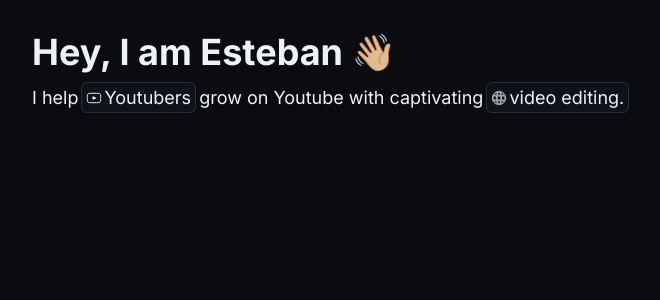
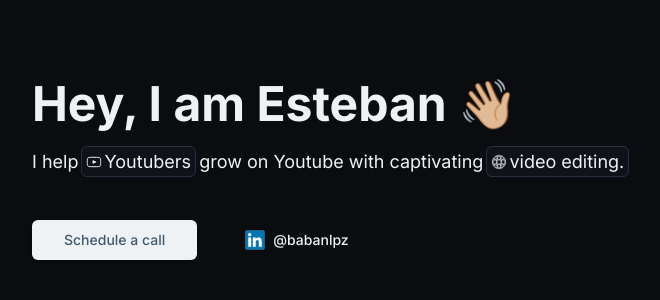
Before and after one commit to Babanlpz/portfolio-baban, a Next.js app: page / in a window 1280 px wide. Shown: the top 300 px of the page, without its empty margins (296-956 px from the left). Built offline with nearby package versions, Linux system fonts and the light colour scheme.

Commit message:
FEAT buttons hero linkedin and call

```diff
--- a/app/_landing/Hero.tsx
+++ b/app/_landing/Hero.tsx
@@ -1,11 +1,12 @@
+import { Button } from "@/components/ui/button";
 import { PropsWithChildren } from "react";
 import { Section } from "./Section";
 import { CustomIcon } from "./icons/CustomIcons";
 
 export const Hero = () => {
   return (
-    <Section clasName="flex flex-col gap-2">
-      <h1 className="text-4xl font-bold">Hey, I am Esteban 👋🏼</h1>
+    <Section clasName="flex flex-col gap-2 lg:gap-4">
+      <h1 className="text-4xl lg:text-5xl font-bold">Hey, I am Esteban 👋🏼</h1>
       <p className="text-lg leading-9">
         I help{" "}
         <Code>
@@ -22,6 +23,20 @@
           video editing.
         </Code>
       </p>
+      <div className="mt-4 lg:mt-6 flex items-center flex-wrap gap-4">
+        <Button size="lg" className="w-fit ">
+          Schedule a call
+        </Button>
+        <Button size="lg" variant="ghost" className="w-fit">
+          {" "}
+          <CustomIcon
+            className="mr-2 text-foreground"
+            name="linkedin"
+            size={20}
+          />
+          @babanlpz
+        </Button>
+      </div>
     </Section>
   );
 };
--- a/app/_landing/Section.tsx
+++ b/app/_landing/Section.tsx
@@ -8,7 +8,11 @@
 export const Section = (props: SectionProps) => {
   return (
     <section
-      className={cn("py-8 max-w-2xl m-auto lg:px-6 px-4", props.clasName)}
+      className={cn(
+        "md:my-14 lg:my-20 max-w-2xl m-auto lg:px-6 px-4",
+        props.clasName,
+        "my-12"
+      )}
     >
       {props.children}
     </section>
--- /dev/null
+++ b/app/_landing/Work.tsx
@@ -0,0 +1,5 @@
+import { Section } from "./Section";
+
+export const Work = () => {
+  return <Section></Section>;
+};
--- a/app/_landing/icons/CustomIcons.tsx
+++ b/app/_landing/icons/CustomIcons.tsx
@@ -3,6 +3,23 @@
 type SvgProps = ComponentPropsWithoutRef<"svg">;
 
 const Icons = {
+  linkedin: (props: SvgProps) => (
+    <svg
+      viewBox="0 0 128 128"
+      xmlns="http://www.w3.org/2000/svg"
+      stroke="currentColor"
+      {...props}
+    >
+      <path
+        d="m116 3h-104a8.91 8.91 0 0 0 -9 8.8v104.42a8.91 8.91 0 0 0 9 8.78h104a8.93 8.93 0 0 0 9-8.81v-104.42a8.93 8.93 0 0 0 -9-8.77z"
+        fill="#0076b2"
+      />
+      <g fill="#fff">
+        <path d="m21.06 48.73h18.11v58.27h-18.11zm9.06-29a10.5 10.5 0 1 1 -10.5 10.49 10.5 10.5 0 0 1 10.5-10.49" />
+        <path d="m50.53 48.73h17.36v8h.24c2.42-4.58 8.32-9.41 17.13-9.41 18.34-.04 21.74 12.03 21.74 27.68v32h-18.11v-28.35c0-6.75-.12-15.44-9.41-15.44s-10.87 7.36-10.87 15v28.79h-18.08z" />
+      </g>
+    </svg>
+  ),
   web: (props: SvgProps) => (
     <svg
       height="24"
```
Also changed, not shown: app/_landing/icons/linkedin.svg (added).
